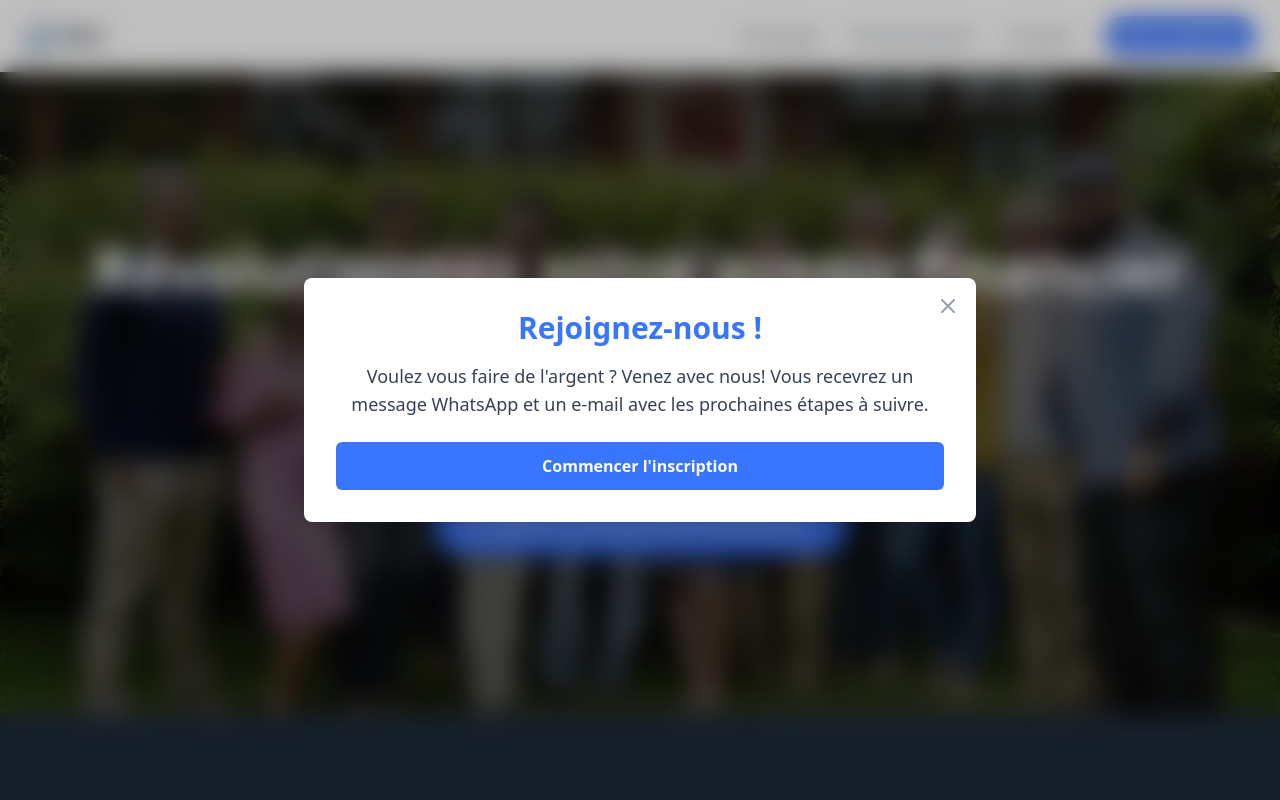
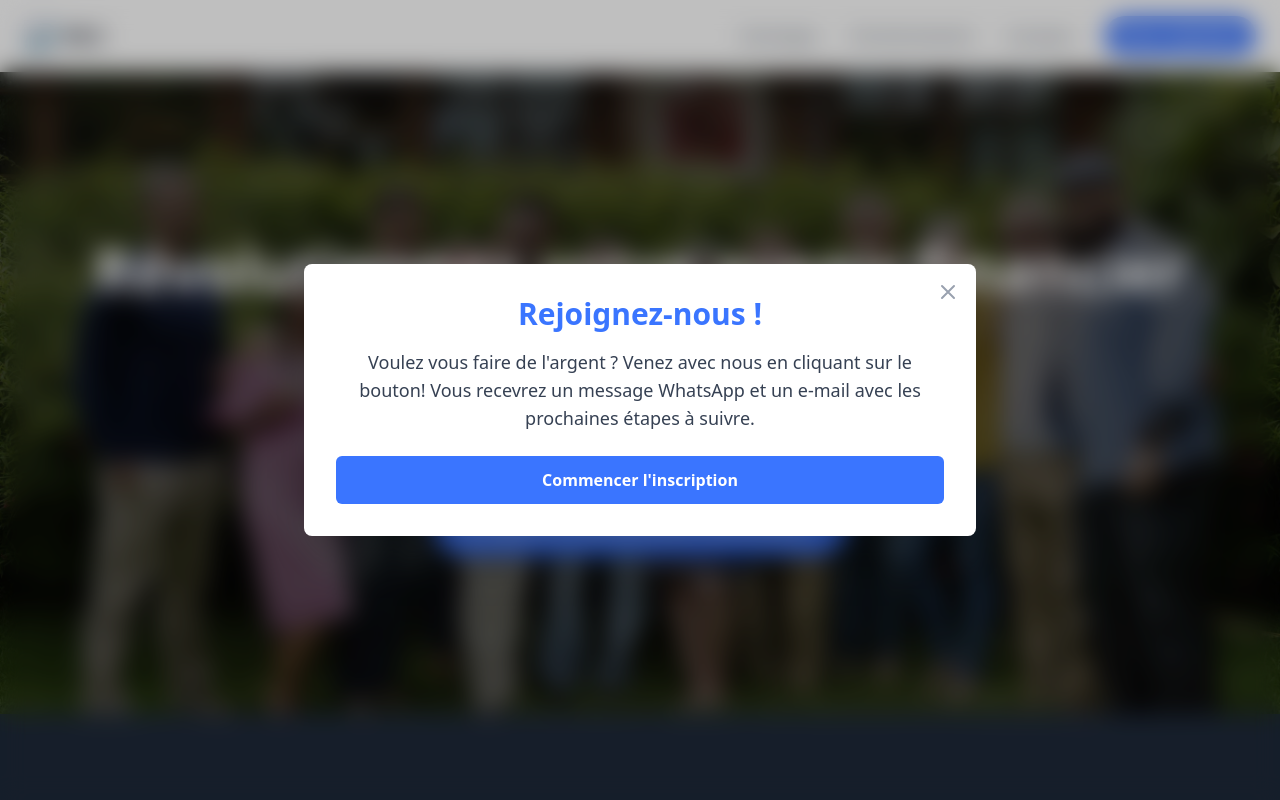
Before and after one commit to taky-kongo/mlc_project, a React (Vite) app: page / in a window 1280 px wide. Both pictures are taken after a click on the button "Nous rejoindre". Shown: the top 800 px of the page. Built offline with nearby package versions, Linux system fonts and the light colour scheme.

Commit message:
Modification du message dans la modale

```diff
--- a/src/components/TimedModal.tsx
+++ b/src/components/TimedModal.tsx
@@ -189,7 +189,7 @@ const TimedModal: React.FC<TimedModalProps> = ({ isOpen, onClose }) => {
                     <div className="text-center">
                         <h3 className="text-3xl font-bold text-[#3a75ff] mb-4">Rejoignez-nous !</h3>
                         <p className="text-lg text-gray-700 mb-6">
-                            Voulez vous faire de l'argent ? Venez avec nous! Vous recevrez un message WhatsApp et un e-mail avec les prochaines étapes à suivre.
+                            Voulez vous faire de l'argent ? Venez avec nous en cliquant sur le bouton! Vous recevrez un message WhatsApp et un e-mail avec les prochaines étapes à suivre.
                         </p>
                         <button
                             onClick={() => setView('form')}
```
